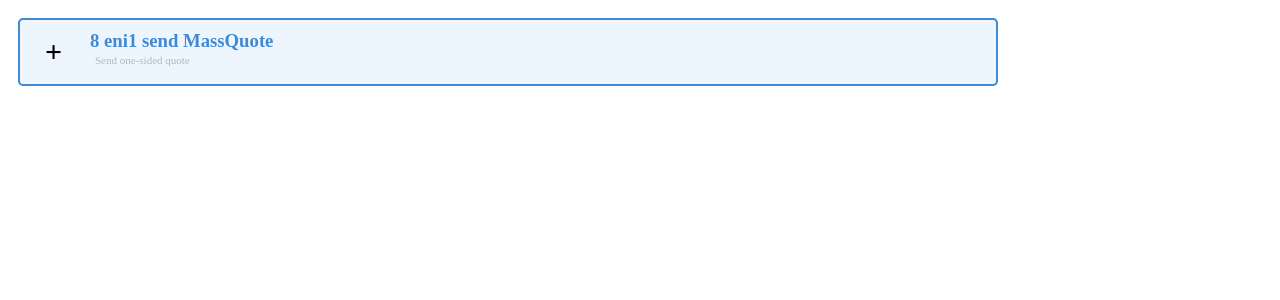
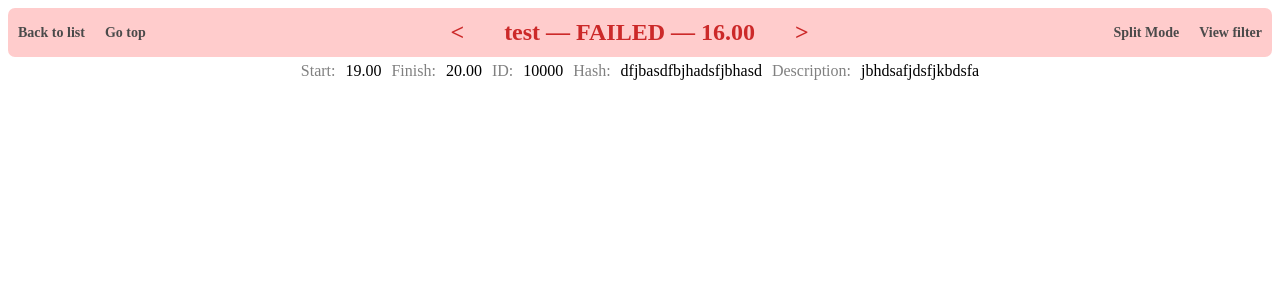
Before and after one commit to cryptosguru/FinTech, a Preact app in the folder Sailfish/FrontEnd/Sailfish-JS-report/: page / in a window 1280 px wide. Shown: the top 300 px of the page. Built offline with nearby package versions, Linux system fonts and the light colour scheme.

Commit message:
Feature #52061. Add header layout
Add BaseLayout and Header components.

(cherry picked from commit 2c30dc05187786fb647d96d69e3a769fed072563)

Change-Id: Ifa3ea556e391870d02ac22c14ca11ad3801e6498

```diff
--- a/Sailfish/FrontEnd/Sailfish-JS-report/src/components/App.tsx
+++ b/Sailfish/FrontEnd/Sailfish-JS-report/src/components/App.tsx
@@ -2,12 +2,13 @@ import { h, Component } from "preact";
 import "../styles/styles.scss";
 import { testAction }  from "../test/testAction"
 import ActionCard from "./ActionCard";
+import BaseLayout from "./BaseLayout";
 
 export class App extends Component<{}, {}> {
     render(props: {}, state: {}) {
         return(
-            <div class="root" style={{width: 1000, padding: 10}}>
-                <ActionCard action={testAction}/>
+            <div class="root">
+                <BaseLayout/>
             </div>
         );
     };
--- /dev/null
+++ b/Sailfish/FrontEnd/Sailfish-JS-report/src/components/BaseLayout.tsx
@@ -0,0 +1,32 @@
+import { h, Component } from 'preact';
+import { Header } from './Header';
+
+interface LayoutProps {
+
+}
+
+interface LayoutState {
+
+}
+
+export default class BaseLayout extends Component<LayoutProps, LayoutState> {
+
+    constructor(props: LayoutProps) {
+        super(props);
+        this.state = {
+
+        }
+    }
+
+    render({} : LayoutProps, {} : LayoutState) {
+        return <Header
+            Name="test"
+            Time="16.00"
+            StartTime="19.00"
+            FinishTime="20.00"
+            Id="10000"
+            Hash="dfjbasdfbjhadsfjbhasd"
+            Description="jbhdsafjdsfjkbdsfa"
+            Status="FAILED"/>
+    }
+}
--- /dev/null
+++ b/Sailfish/FrontEnd/Sailfish-JS-report/src/components/Header.tsx
@@ -0,0 +1,66 @@
+import {h} from 'preact';
+import '../styles/styles.scss'
+
+export const Header = ({
+    Name,
+    Status,
+    Time,
+    StartTime,
+    FinishTime,
+    Id,
+    Hash,
+    Description,
+    nextHandler,
+    prevHandler
+} : {
+    Name: string,
+    Status: string,
+    Time: string,
+    StartTime: string,
+    FinishTime: string,
+    Id: string,
+    Hash: string,
+    Description: string,
+    nextHandler?: Function,
+    prevHandler?: Function
+}) => {
+    const statusClass = "header-status " + Status.toLowerCase();
+
+    return(
+        <div class="header-root">
+            <div class={statusClass}>
+                <div class="header-status-button">
+                    <h3>Back to list</h3>
+                </div>
+                <div class="header-status-button">
+                    <h3>Go top</h3>
+                </div>
+                <div class="header-status-name">
+                    <h1>{'<'}</h1>
+                    <h1>{Name} — {Status} — {Time}</h1>
+                    <h1>{'>'}</h1>
+                </div>
+                <div class="header-status-button">
+                    <h3>Split Mode</h3>
+                </div>
+                <div class="header-status-button">
+                    <h3>View filter</h3>
+                </div>
+            </div>
+            <div class="header-description">
+                <div class="header-description-element">
+                    <span>Start:</span>
+                    <p>{StartTime}</p>
+                    <span>Finish:</span>
+                    <p>{FinishTime}</p>
+                    <span>ID:</span>
+                    <p>{Id}</p>
+                    <span>Hash:</span>
+                    <p>{Hash}</p>
+                    <span>Description:</span>
+                    <p>{Description}</p>
+                </div>
+            </div>
+        </div>
+    );
+}
--- a/Sailfish/FrontEnd/Sailfish-JS-report/src/styles/_vars.scss
+++ b/Sailfish/FrontEnd/Sailfish-JS-report/src/styles/_vars.scss
@@ -8,5 +8,10 @@ $passedBorderColor: #4189D2;
 $passedHeaderColor: #C0E0FF;
 $passedBackgroundColor: #EDF6FF;
 
+$conditionalyTextColor: #FFB17A;
+$conditionalyBorderColor: #FFCDA8;
+$conditionalyHeaderColor: #FFD2B3;
+$conditionalyBackgroundColor: #FFD2B3;
+
 $primaryTextColor: #4A4A4A;
 $secondaryTextColor: #B5B5B5;
--- a/Sailfish/FrontEnd/Sailfish-JS-report/src/styles/styles.scss
+++ b/Sailfish/FrontEnd/Sailfish-JS-report/src/styles/styles.scss
@@ -1,7 +1,106 @@
-@import 'vars';
+@import "vars";
 
 .root {
     display: block;
     box-sizing: border-box;
-    width: 100vw;
+    width: 100%;
+
+    div {
+        box-sizing: border-box;
+    }
 }
+
+.header-root {
+    width: 100%;
+    height: 70px;
+
+    .header-status {
+        width: 100%;
+        height: 70%;
+        border: 0px;
+        border-radius: 7px;
+        display: flex;
+        flex-direction: row;
+        justify-content: space-between;
+        h1 {
+            font-weight: bold;
+            display: inline;
+            -webkit-margin-before:0em;
+            -webkit-margin-after:0em;
+        }
+        &.passed {
+            background-color: $passedHeaderColor;
+            h1 {
+                color: $passedTextColor;
+            }
+        }
+        &.failed {
+            background-color: $failedHederColor;
+            h1 {
+                color: $failedTextColor;
+            }
+        }
+        &.conditionaly {
+            background-color: $conditionalyHeaderColor;
+            h1 {
+                color: $conditionalyTextColor;
+            }
+        }
+
+        h3 {
+            font-size: 14px;
+            font-style: normal;
+            display: inline;
+            white-space: nowrap;
+            color: $primaryTextColor;
+            -webkit-margin-before:0em;
+            -webkit-margin-after:0em;
+        }
+
+        .header-status-button {
+            display: flex;
+            justify-content: center;
+            align-items: center;
+            padding: 0px 10px;
+        }
+
+        .header-status-name {
+            width: 100%;
+            display: flex;
+            flex-direction: row;
+            justify-content: center;
+            align-items: center;
+
+            h1 {
+                margin: 0 20px;
+            }
+        }
+    }
+
+    .header-description {
+        width: 100%;
+        height: 40%;
+        display: flex;
+        justify-content: center;
+        align-items: center;
+
+        .header-description-element {
+            width: auto;
+            display: flex;
+            justify-content: center;
+            align-items: center;
+            margin: 0 10px;
+
+            p {
+                color: black;
+                margin: 0 5px;
+            }
+
+            span {
+                color: gray;
+                margin: 0 5px;
+            }
+        }
+    }
+
+}
--- a/Sailfish/FrontEnd/Sailfish-JS-report/src/test/testAction.ts
+++ b/Sailfish/FrontEnd/Sailfish-JS-report/src/test/testAction.ts
@@ -118,5 +118,47 @@ export const testAction : Action = {
       "Status": {
           "Status": "PASSED"
       },
-      "FinishTime": "2018-08-17T11:36:16.005+01:00"
+      "FinishTime": "2018-08-17T11:36:16.005+01:00",
+      "ComparsionParameters": [
+          {
+              "Name": "testFlat",
+              "Expected": "4",
+              "Actual": "4",
+              "Result": "PASSED"
+          },
+          {
+              "Name": "testFlat2",
+              "Expected": "null",
+              "Actual": "3",
+              "Result": "NA"
+          },
+          {
+              "Name": "testContained",
+              "SubParameters": [
+                {
+                    "Name": "testFlat",
+                    "Expected": "4",
+                    "Actual": "4",
+                    "Result": "PASSED"
+                },
+                {
+                    "Name": "testFlat2",
+                    "Expected": "null",
+                    "Actual": "3",
+                    "Result": "NA"
+                },
+                {
+                    "Name": "testSub",
+                    "SubParameters": [
+                        {
+                            "Name": "someResult",
+                            "Expected": "blabla",
+                            "Actual": "blablabla",
+                            "Result": "FAILED"
+                        }
+                    ]
+                }
+              ]
+          }
+      ]
     };
--- a/Sailfish/FrontEnd/Sailfish-JS-report/webpack.config.js
+++ b/Sailfish/FrontEnd/Sailfish-JS-report/webpack.config.js
@@ -12,7 +12,12 @@ module.exports = {
     port: 9001
   },
   resolve: {
-    extensions: ['.ts', '.js', '.json', '.tsx', '.scss']
+    extensions: ['.ts', '.js', '.json', '.tsx', '.scss'],
+    alias: {
+      'react': 'preact-compat',
+      'react-dom': 'preact-compat',
+      'create-react-class': 'preact-compat/lib/create-react-class'
+  }
   },
   output: {
     path: path.resolve(__dirname, './build/'),
```
